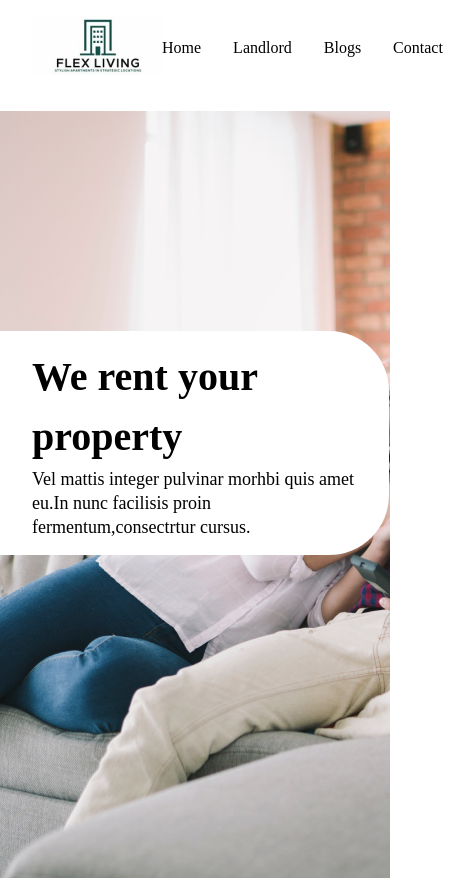
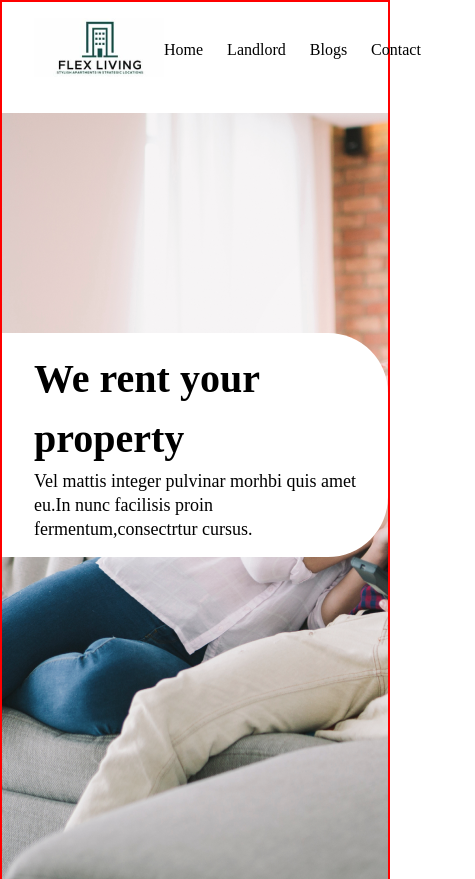
Before and after one commit to Lah-deh/task4, a plain HTML site: page index.html in a window 390 px wide. Shown: the top 879 px of the page, 475 px wide, since content can reach past the window. Drawn offline with Linux system fonts and the light colour scheme.

Commit message:
made few changes

```diff
--- a/styles.css
+++ b/styles.css
@@ -5,10 +5,10 @@
 }
 .header-container {
     display: flex;
-   justify-content: space-between;
-   align-items: center;
-   padding: 1em 2em;
-   color:black
+    justify-content: space-between;
+    align-items: center;
+    padding: 1em 2em;
+    color:black
 }
 .nav {
     padding-right: 2em;
@@ -17,12 +17,17 @@
 ul {
     list-style: none;
     display: flex;
-    gap: 2em;
+    gap: 1.5em;
+    padding: 0;
+    margin: 0;
+
 
 }
+
 a {
     text-decoration: none;
     color: black;
+
 }
 .hero {
   background: url(./image/Image\ \(1\).png);
@@ -175,6 +180,7 @@ line-height: 60px;
 @media (max-width:430px) {
     .container {
         max-width: 100%;
+        border: 2px solid red;
     }
     .hero {
         max-width: 100%;
@@ -194,6 +200,7 @@ line-height: 60px;
     .future-text {
         border-radius: 0;
         margin-top: 30px;
+        width: 80%;
     }
     .future-pics {
         width: 20rem;
```
Also changed, not shown: index.html (+1 -1 lines).
